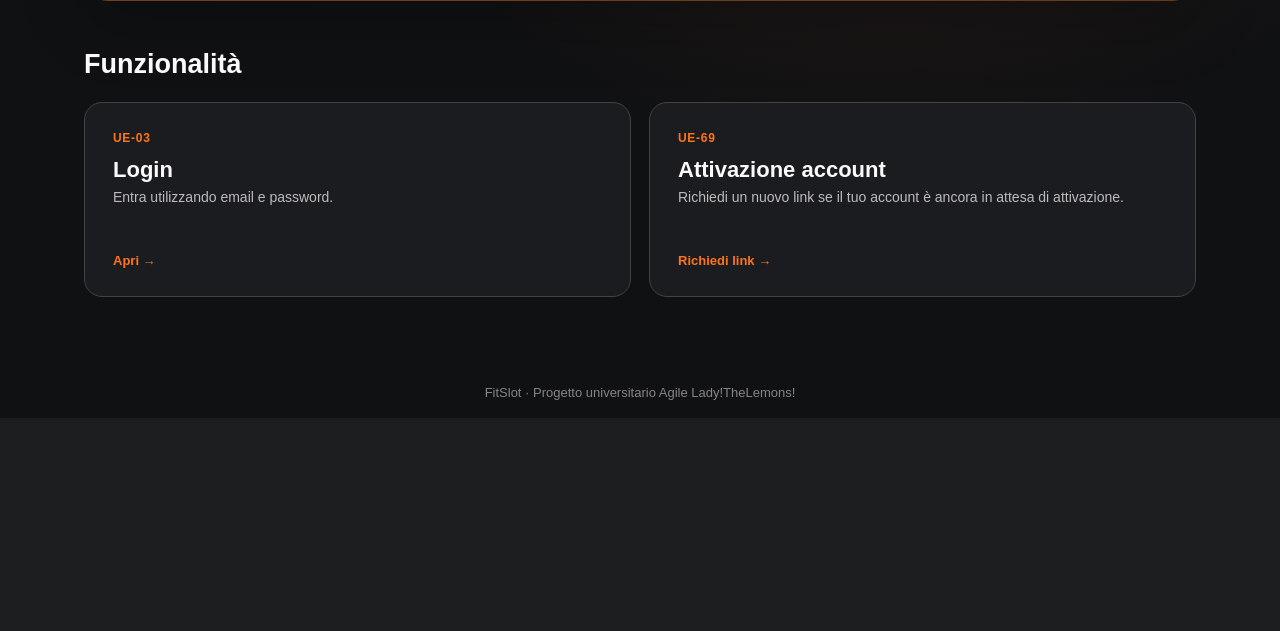
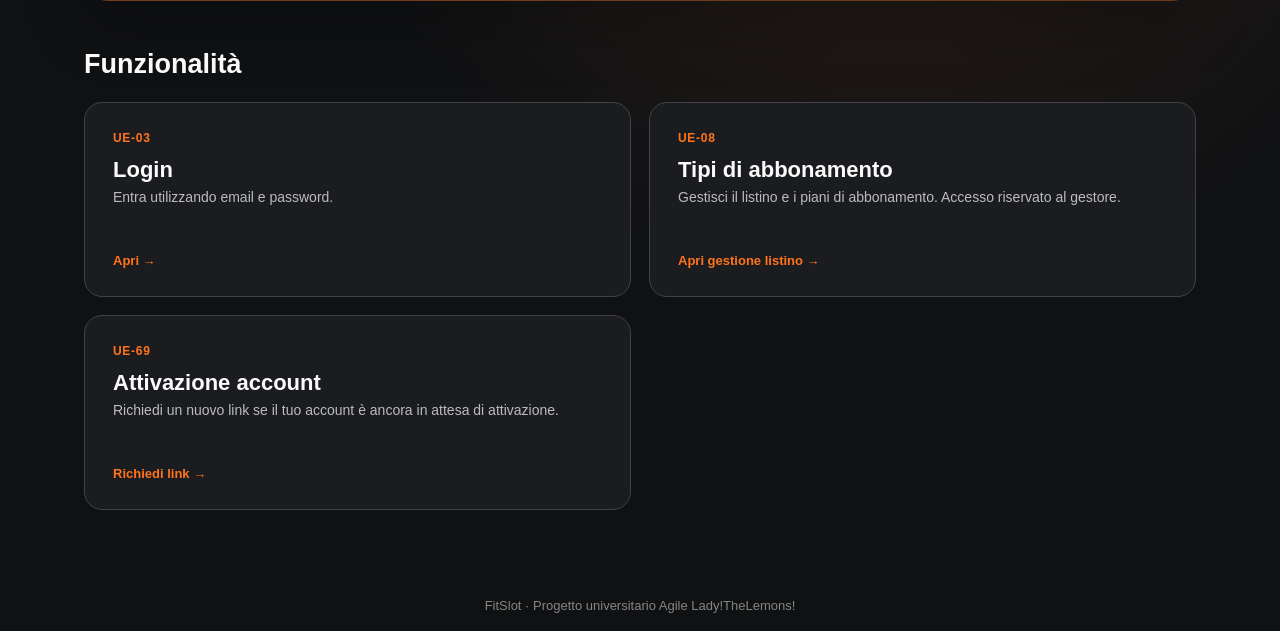
Before and after one commit to TitanGra16/Progetto_Agile, a PHP site: page / in a window 1280 px wide. Shown: the part 404-1035 px from the top of the page. Before the commit the page ends 822 px from the top, so only its background shows below. Run offline with PHP 8.4, Linux system fonts and the light colour scheme.

Commit message:
feat(UE-08): aggiungi link per gestione tipi di abbonamento nelle pagine homepage e vista gestore

```diff
--- a/public/homepage.php
+++ b/public/homepage.php
@@ -92,6 +92,12 @@ $mostraGestore = $isGestore;
                         <p>Controlla le attività del centro e quelle degli altri ruoli.</p>
                         <span class="card-link">Apri area gestore →</span>
                     </a>
+                    <a class="feature-card" href="tipi-abbonamento.php">
+                        <span class="feature-tag">UE-08</span>
+                        <h3>Tipi di abbonamento</h3>
+                        <p>Gestisci il listino e i piani di abbonamento.</p>
+                        <span class="card-link">Apri gestione listino &rarr;</span>
+                    </a>
                 <?php endif; ?>
             </div>
         </section>
--- a/public/index.php
+++ b/public/index.php
@@ -44,6 +44,12 @@ $autenticato = $sessione->getIdUtente() !== null;
                     <p><?= $autenticato ? 'Accedi alla pagina riservata della tua sessione.' : 'Entra utilizzando email e password.' ?></p>
                     <span class="card-link">Apri →</span>
                 </a>
+                <a class="feature-card" href="tipi-abbonamento.php">
+                    <span class="feature-tag">UE-08</span>
+                    <h3>Tipi di abbonamento</h3>
+                    <p>Gestisci il listino e i piani di abbonamento. Accesso riservato al gestore.</p>
+                    <span class="card-link">Apri gestione listino &rarr;</span>
+                </a>
                 <a class="feature-card" href="richiesta-attivazione.php">
                     <span class="feature-tag">UE-69</span>
                     <h3>Attivazione account</h3>
--- a/public/tipi-abbonamento.php
+++ b/public/tipi-abbonamento.php
@@ -17,11 +17,6 @@ if (!class_exists(AutorizzazioneService::class)) {
 }
 
 if (!(new AutorizzazioneService())->haRuolo('GESTORE')) {
-    http_response_code(403);
-    exit('Accesso riservato al gestore.');
-}
-
-if (!$autorizzato) {
     http_response_code(403);
     exit('Accesso riservato al gestore.');
 }
--- a/public/vista-gestore.php
+++ b/public/vista-gestore.php
@@ -45,6 +45,12 @@ if (!$autorizzazione->haAccessoA(['GESTORE'])) {
             <p>Qui il gestore potrà controllare le attività e l'andamento del centro.</p>
         </div>
         <section class="card-grid" aria-label="Funzioni del gestore">
+            <a class="feature-card" href="tipi-abbonamento.php">
+                <span class="feature-tag">UE-08</span>
+                <h3>Tipi di abbonamento</h3>
+                <p>Gestisci il listino e i piani di abbonamento.</p>
+                <span class="card-link">Apri gestione listino &rarr;</span>
+            </a>
             <article class="feature-card">
                 <span class="feature-tag">GESTORE</span>
                 <h3>Controllo attività</h3>
```
